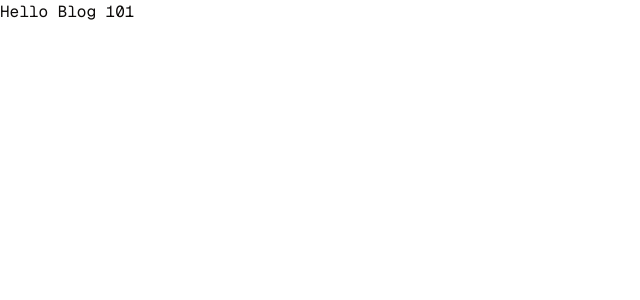
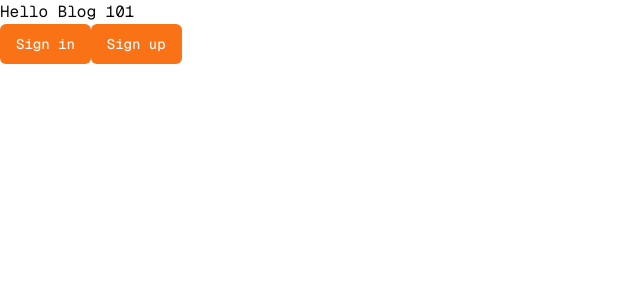
Before and after one commit to besterdev/blog-101, a Next.js app: page / in a window 1280 px wide. Shown: the top 300 px of the page, without its empty margins (0-640 px from the left). Built offline with nearby package versions, Linux system fonts and the light colour scheme; no server answers.

Commit message:
🚀 Add: implement kinde

```diff
--- /dev/null
+++ b/app/api/auth/[kindeAuth]/route.ts
@@ -0,0 +1,3 @@
+import { handleAuth } from "@kinde-oss/kinde-auth-nextjs/server";
+
+export const GET = handleAuth();
--- /dev/null
+++ b/app/dashboard/page.tsx
@@ -0,0 +1,5 @@
+const DashboardPage = () => {
+  return <div>DashboardPage</div>;
+};
+
+export default DashboardPage;
--- a/app/page.tsx
+++ b/app/page.tsx
@@ -1,7 +1,36 @@
-export default function Home() {
+import { getKindeServerSession } from "@kinde-oss/kinde-auth-nextjs/server";
+
+import {
+  RegisterLink,
+  LoginLink,
+  LogoutLink,
+} from "@kinde-oss/kinde-auth-nextjs/components";
+import { Button } from "@/components/ui/button";
+
+const Home = async () => {
+  const { getUser } = getKindeServerSession();
+
+  const user = await getUser();
+
   return (
     <main>
       <h1>Hello Blog 101</h1>
+      {user ? (
+        <LogoutLink>
+          <Button>Logout</Button>
+        </LogoutLink>
+      ) : (
+        <div>
+          <LoginLink>
+            <Button>Sign in</Button>
+          </LoginLink>
+          <RegisterLink>
+            <Button>Sign up</Button>
+          </RegisterLink>
+        </div>
+      )}
     </main>
   );
-}
+};
+
+export default Home;
--- a/package.json
+++ b/package.json
@@ -9,6 +9,7 @@
     "lint": "next lint"
   },
   "dependencies": {
+    "@kinde-oss/kinde-auth-nextjs": "^2.3.8",
     "@radix-ui/react-slot": "^1.1.0",
     "class-variance-authority": "^0.7.0",
     "clsx": "^2.1.1",
```
Also changed, not shown: 1 other file (tests, documents, lock files or other folders).
